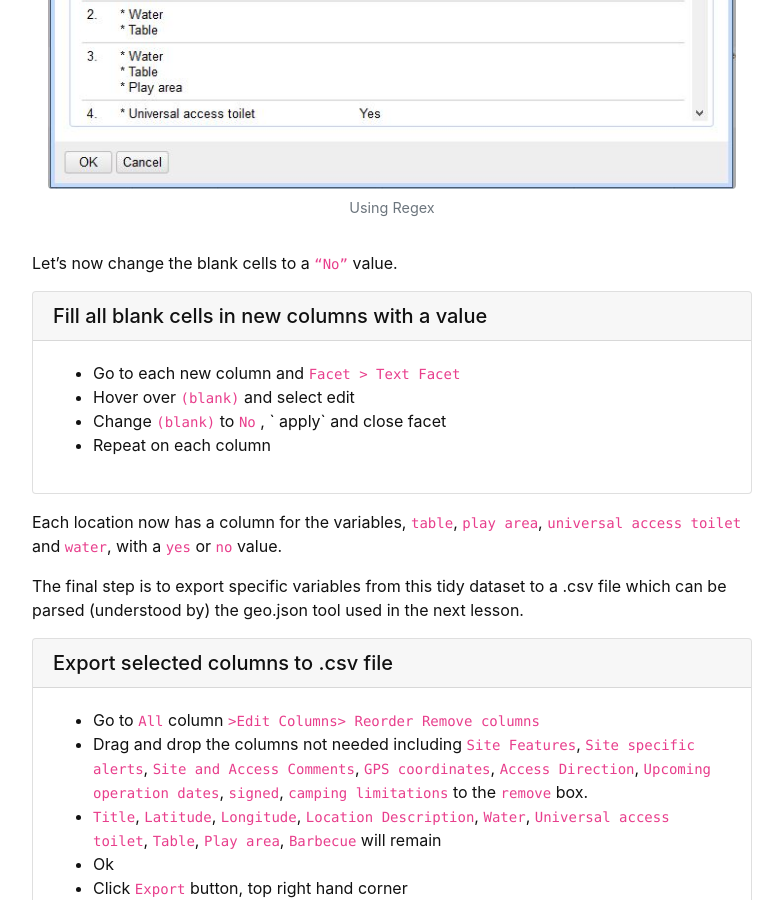
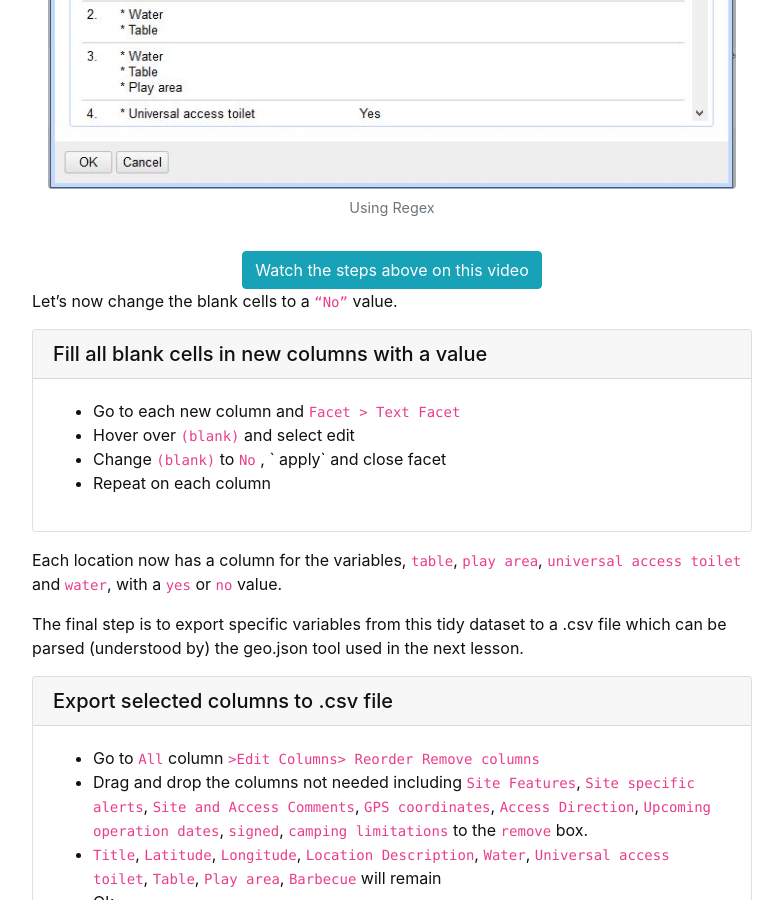
Before and after one commit to GULibrarySandbox/advanced-data-wrangle-old, a Jekyll site: the page built from content/5-lesson.md, in a window 1280 px wide and 900 px high, scrolled down 3202 px. Shown: the whole window, without its empty margins (248-1031 px from the left). Built offline with Jekyll 4.4.1, drawn with Linux system fonts in a browser that asks for light colours.

Commit message:
Update 5-lesson.md

```diff
--- a/content/5-lesson.md
+++ b/content/5-lesson.md
@@ -81,6 +81,8 @@ See how this works below.
 
 {% include figure.html img="ORRegex.JPG" alt="Using Regex" caption="Using Regex" width="100%" %}
 
+{% include button.md text="Watch the steps above on this video" link="https://vimeo.com/422342110/15f6fa71c1" color="info" %}
+
 Let's now change the blank cells to a  `“No”`  value.
 {% capture text %}
 - Go to each new column and  `Facet > Text Facet`
@@ -100,4 +102,4 @@ The final step is to export specific variables from this tidy dataset to a .csv
 - Select Comma-separated value dataset
 - save file{% endcapture %} {% include card.md header="Export selected columns to .csv file" text=text %}
 
-{% include button.md text="Watch the steps above on this video" link="https://vimeo.com/412605933/d8be2a9d15" color="info" %}
+{% include button.md text="Watch the steps above on this video" link="https://vimeo.com/422342110/15f6fa71c1" color="info" %}
```
